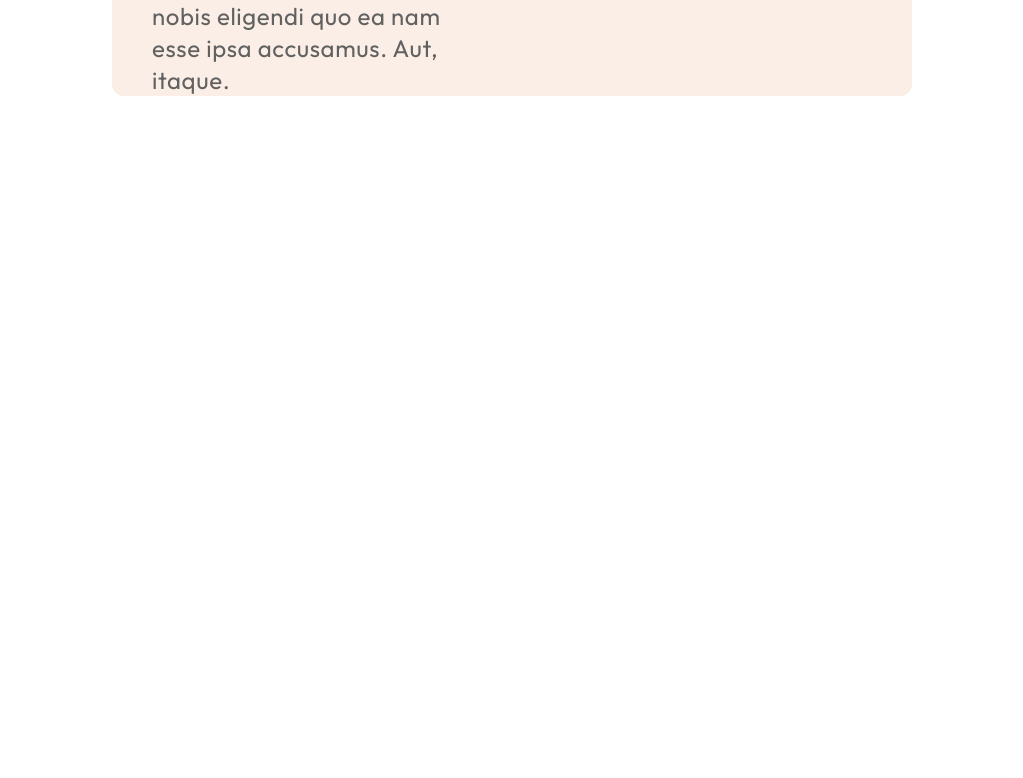
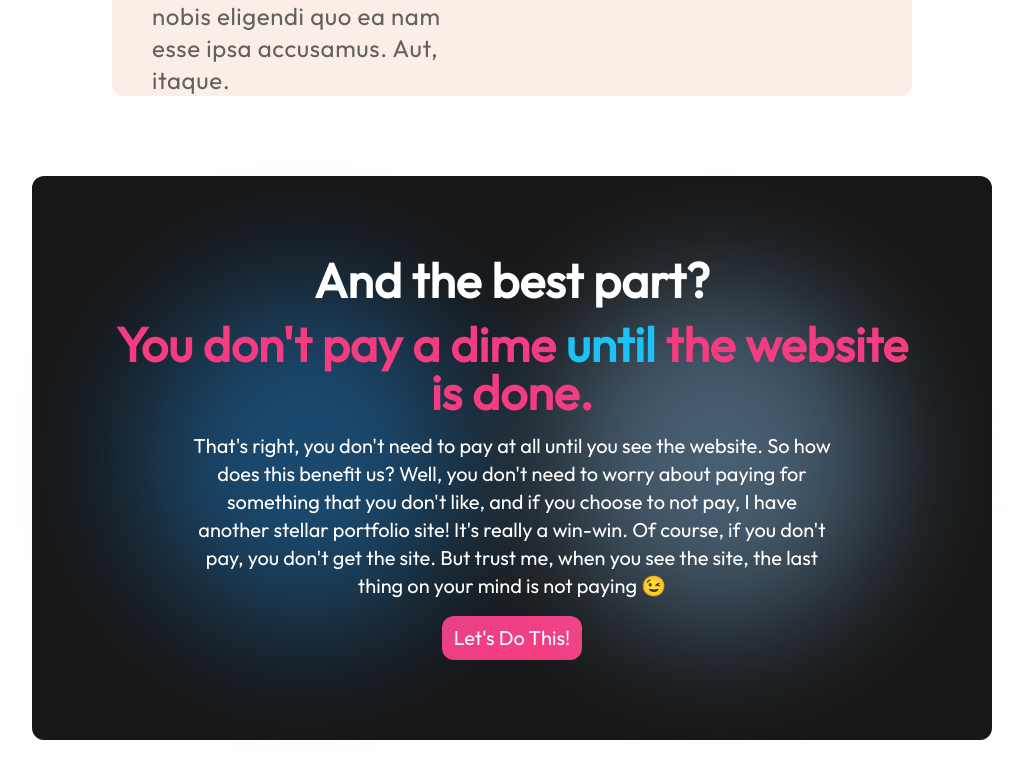
Before and after one commit to PkTheCoda/portfolio, a React (Vite) app: page /hire in a window 1280 px wide. Shown: the part 5634-6412 px from the top of the page, without its empty margins (128-1151 px from the left). Before the commit the page ends 5970 px from the top, so only its background shows below. Built offline with nearby package versions, Linux system fonts and the light colour scheme.

Commit message:
worked on hire cta box

```diff
--- a/src/Hire.jsx
+++ b/src/Hire.jsx
@@ -2,6 +2,7 @@ import HireHeader from "./HireComponents/HireHeader"
 import HireFirst from "./HireComponents/HireFirst"
 import HireTimeline from "./HireComponents/HireTimeline"
 import HireFeatures from "./HireComponents/HireFeatures"
+import HireFinalCTA from "./HireComponents/HireFinalCTA"
 
 
 export default function Hire() {
@@ -11,6 +12,7 @@ export default function Hire() {
             <HireFirst />
             <HireTimeline />
             <HireFeatures />
+            <HireFinalCTA />
         </>
     )
 }
--- a/src/HireComponents/HireFeatures.jsx
+++ b/src/HireComponents/HireFeatures.jsx
@@ -6,7 +6,7 @@ import hiregrid4 from '../Images/hiregrid4.svg'
 
 const HireFeatures = () => {
     return (
-      <div className='flex flex-col gap-y-8 px-60 pb-60'>
+      <div className='flex flex-col gap-y-8 px-60 pb-20'>
           <div className="text-7xl font-semibold font-outfit">
               <span className="main-gradient">Everything you need</span> from a website.
           </div>
--- /dev/null
+++ b/src/HireComponents/HireFinalCTA.jsx
@@ -0,0 +1,27 @@
+export default function HireFinalCTA() {
+    return (
+      <>
+        <div className="relative px-40 flex justify-center mb-20">
+          {/* Add the shadow blob */}
+          <div className="flex gap-x-20 absolute z-10 top-1/2 left-1/2 transform -translate-x-1/2 -translate-y-1/2">
+            <div className="p-40 bg-blue-500 opacity-40 rounded-full blur-3xl">hi</div>
+            <div className="p-40 bg-blue-200 opacity-40 rounded-full blur-3xl">hi</div>
+          </div>
+
+          <div className="bg-[#171717] text-white text-center w-full text-5xl font-semibold rounded-xl py-20 flex flex-col gap-y-4 items-center font-outfit px-20 relative ">
+            <div className="block z-30">And the best part?</div>
+            <div className="text-5xl block z-30 text-[#f53c80]">You don't pay a dime <span className="text-[#1bc1f7] ">until</span> the website is done.
+            </div>
+            <div className="text-xl font-light w-full px-20 block z-30">
+              That's right, you don't need to pay at all until you see the website. So how does this benefit us? Well, you don't need to worry about
+              paying for something that you don't like, and if you choose to not pay, I have another stellar portfolio site! It's really a win-win.
+              Of course, if you don't pay, you don't get the site. But trust me, when you see the site, the last thing on your mind is not paying 😉
+            </div>
+            <button className="bg-[#f53c80] px-3 transition transform duration-300 hover:scale-105 py-2 rounded-xl text-xl font-normal">
+              Let's Do This!
+            </button>
+          </div>
+        </div>
+      </>
+    );
+  }
```
